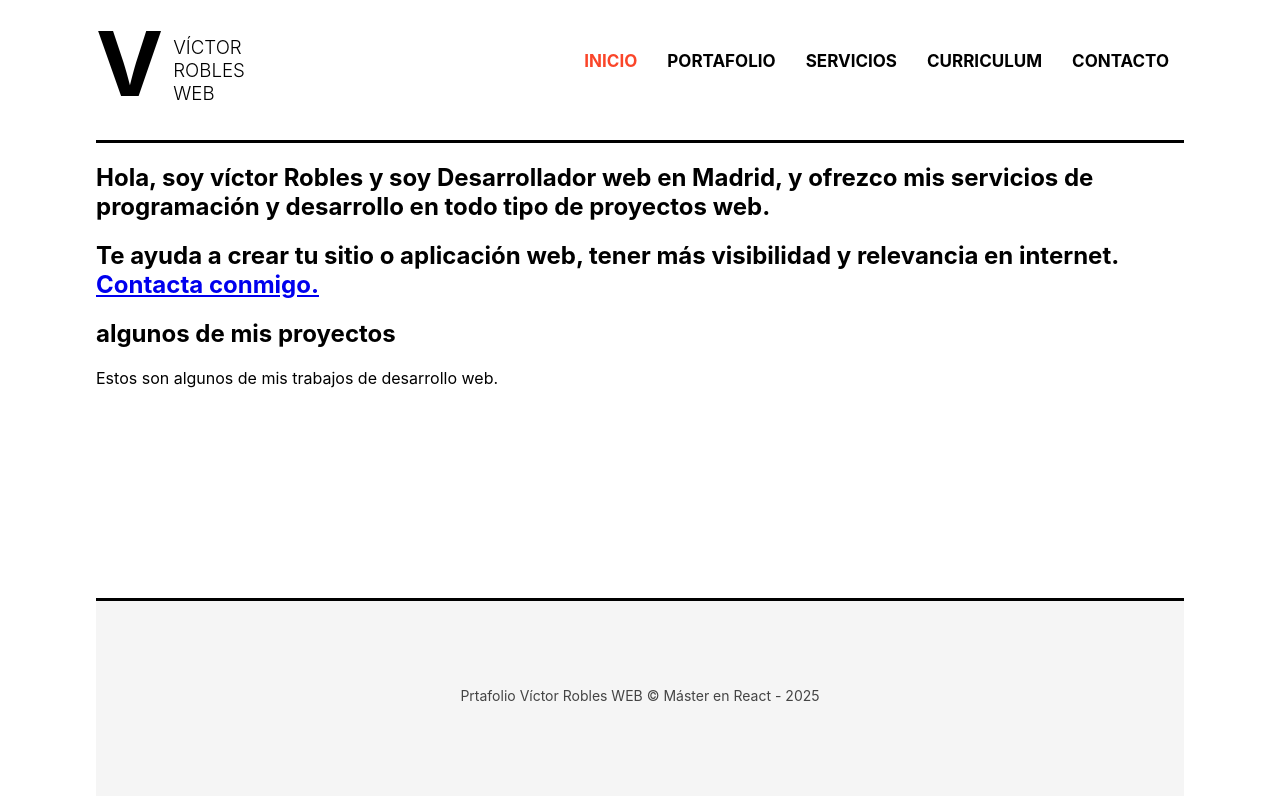
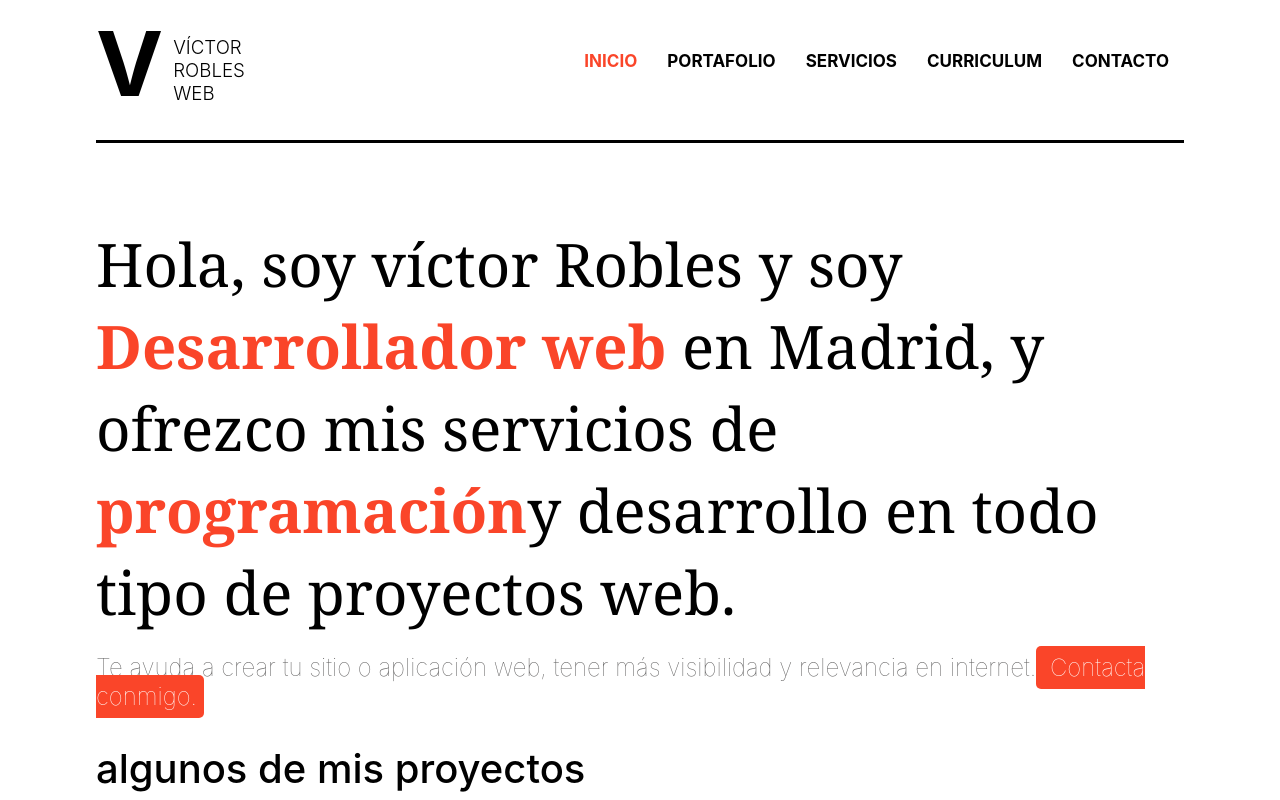
Before and after one commit to TarikMaarijAbdallaoui/08-proyecto2, a React (Create React App) app: page /inicio in a window 1280 px wide. Shown: the top 800 px of the page. Built offline with nearby package versions, Linux system fonts and the light colour scheme.

Commit message:
Dar estilos a las paginas individuales

```diff
--- a/src/components/Contacto.js
+++ b/src/components/Contacto.js
@@ -4,7 +4,7 @@
 export const Contacto = () => {
   return (
     <div className='page'>
-      <h1> Contacto </h1>
+      <h1 className="heading"> Contacto </h1>
 
       <forma className="contacto" action="mailto:victor@victor.com">
         <input type="text" placeholder="Nombre" />
--- a/src/components/Curriculum.js
+++ b/src/components/Curriculum.js
@@ -4,7 +4,7 @@
 export const Curriculum = () => {
   return (
       <div className="page">
-      <h1> Curriculum </h1>
+      <h1 className="heading"> Curriculum </h1>
 
       <h2> Experiencia </h2>
       <h2> Conocimientos </h2>
--- a/src/components/Inicio.js
+++ b/src/components/Inicio.js
@@ -4,10 +4,10 @@
 
 export const Inicio = () => {
   return (
-    <div>
+    <div className="home">
        <h1>
-        Hola, soy víctor Robles y soy Desarrollador web en Madrid,
-        y ofrezco mis servicios de programación y desarrollo en
+        Hola, soy víctor Robles y soy <strong>Desarrollador web</strong> en Madrid,
+        y ofrezco mis servicios de <strong>programación</strong>y desarrollo en
         todo tipo de proyectos web.
        </h1>
 
@@ -17,7 +17,7 @@
        </h2>
 
        <section className="lasts-works">
-        <h2> algunos de mis proyectos </h2>
+        <h2 className="heading"> algunos de mis proyectos </h2>
         <p> Estos son algunos de mis trabajos de desarrollo web.</p>
 
         <div className="works"></div>
--- a/src/components/Portafolio.js
+++ b/src/components/Portafolio.js
@@ -3,7 +3,7 @@
 export const Portafolio = () => {
   return (
     <div className="page">
-      <h1> Portafolio </h1>
+      <h1 className="heading"> Portafolio </h1>
     </div>
   );
 };
--- a/src/components/Servicios.js
+++ b/src/components/Servicios.js
@@ -3,7 +3,7 @@
 export const Servicios = () => {
   return (
     <div className="page">
-      <h1> Servicios </h1>
+      <h1 className="heading"> Servicios </h1>
 
       <section className="services">
         <article className="service">
--- a/src/index.css
+++ b/src/index.css
@@ -88,9 +88,56 @@
 line-height: 100px;
 text-align: center;
 font-size: 14px;
-margin-top: 35px;
+margin-top: 80px;
 padding-top: 45px;
 border-top: 3px solid black;
 background: #f5f5f5;
 color: #444;
 }
+
+.home h1{
+  font-family: Georgia, 'Times New Roman', Times, serif;
+  font-weight: 400;
+  font-size: 60px;
+  margin-bottom: 0px;
+  margin-top: 80px;
+}
+
+.home strong{
+  color: #fa4529;
+}
+
+.home h2{
+  color: rgb(98, 97, 97);
+  font-weight: lighter;
+}
+
+.home a{
+  padding: 7px;
+  border-radius: 5px;
+  color: white;
+  background-color: #fa4529;
+  text-decoration: none;
+  transition: all 300ms;
+}
+
+.home a:hover{
+  background-color: black;
+}
+
+.page .heading,
+.home .heading{
+  font-size:  40px;
+  font-weight: 500;
+  color: black;
+  margin-bottom: 0px;
+}
+
+.page .heading{
+  font-size: 55px;
+  font-weight: bold;
+}
+
+.home p{
+  color: rgb(98, 97, 97);
+}
```
